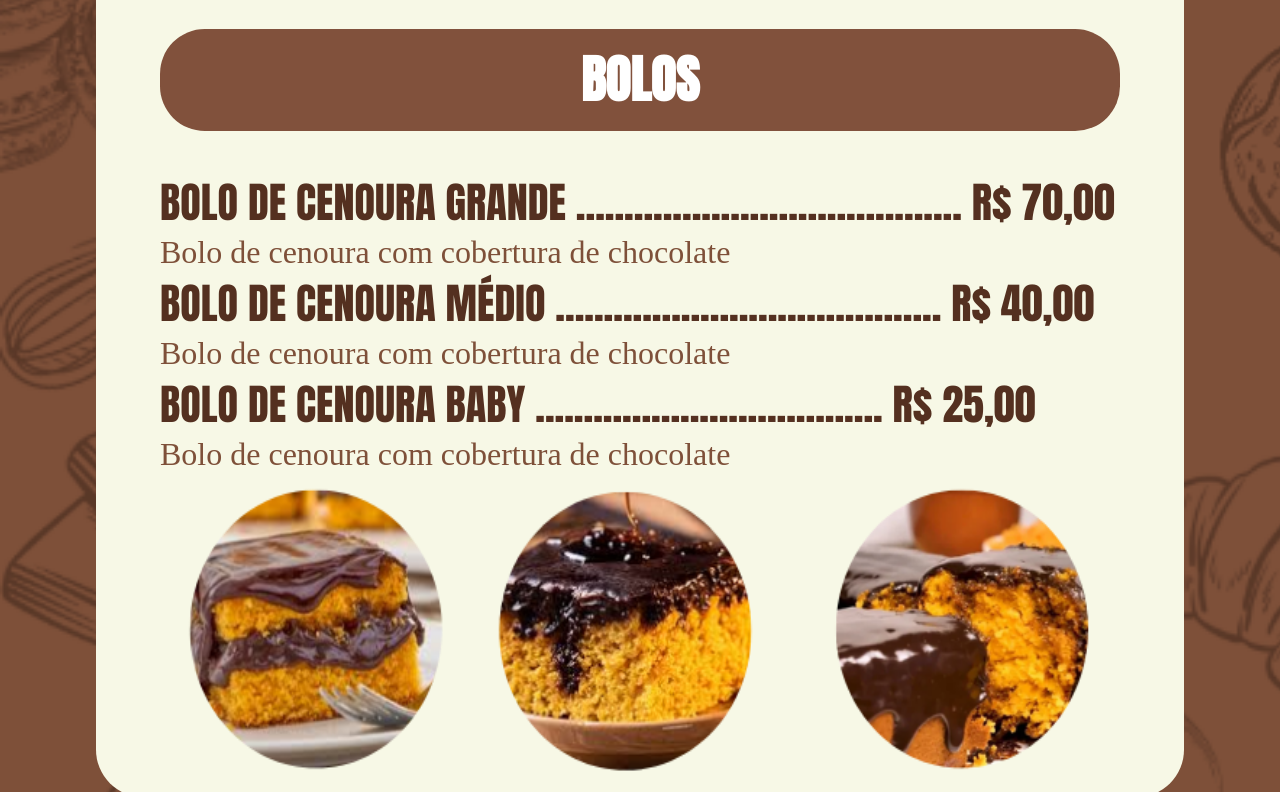
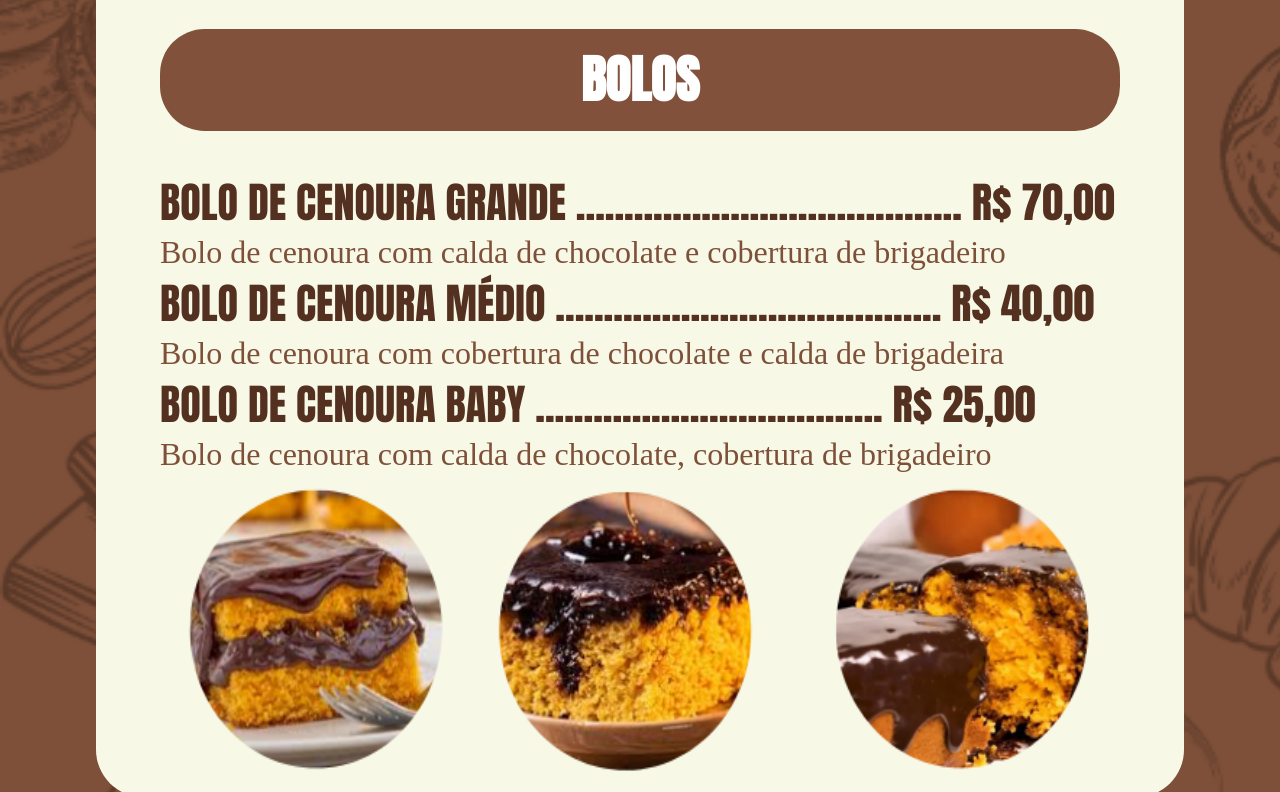
Before and after one commit to LucasSampaio2005/teste-cardapio, a Flask app: page / in a window 1280 px wide. Shown: the part 3887-4679 px from the top of the page. Run offline with Flask 3, Linux system fonts and the light colour scheme; some web fonts are replaced.

Commit message:
Update main.html

```diff
--- a/templates/main.html
+++ b/templates/main.html
@@ -126,15 +126,15 @@
         <ul>
             <li>
                 <p class="produto">BOLO DE CENOURA GRANDE ........................................ R$ 70,00</p>
-                <p class="descricao">Bolo de cenoura com cobertura de chocolate</p>
+                <p class="descricao">Bolo de cenoura com calda de chocolate e cobertura de brigadeiro</p>
             </li>
             <li>
                 <p class="produto">BOLO DE CENOURA MÉDIO ........................................ R$ 40,00</p>
-                <p class="descricao">Bolo de cenoura com cobertura de chocolate</p>
+                <p class="descricao">Bolo de cenoura com cobertura de chocolate e calda de brigadeira</p>
             </li>
             <li>
                 <p class="produto">BOLO DE CENOURA BABY .................................... R$ 25,00</p>
-                <p class="descricao">Bolo de cenoura com cobertura de chocolate</p>
+                <p class="descricao">Bolo de cenoura com calda de chocolate, cobertura de brigadeiro</p>
             </li>
         </ul>
 
```
